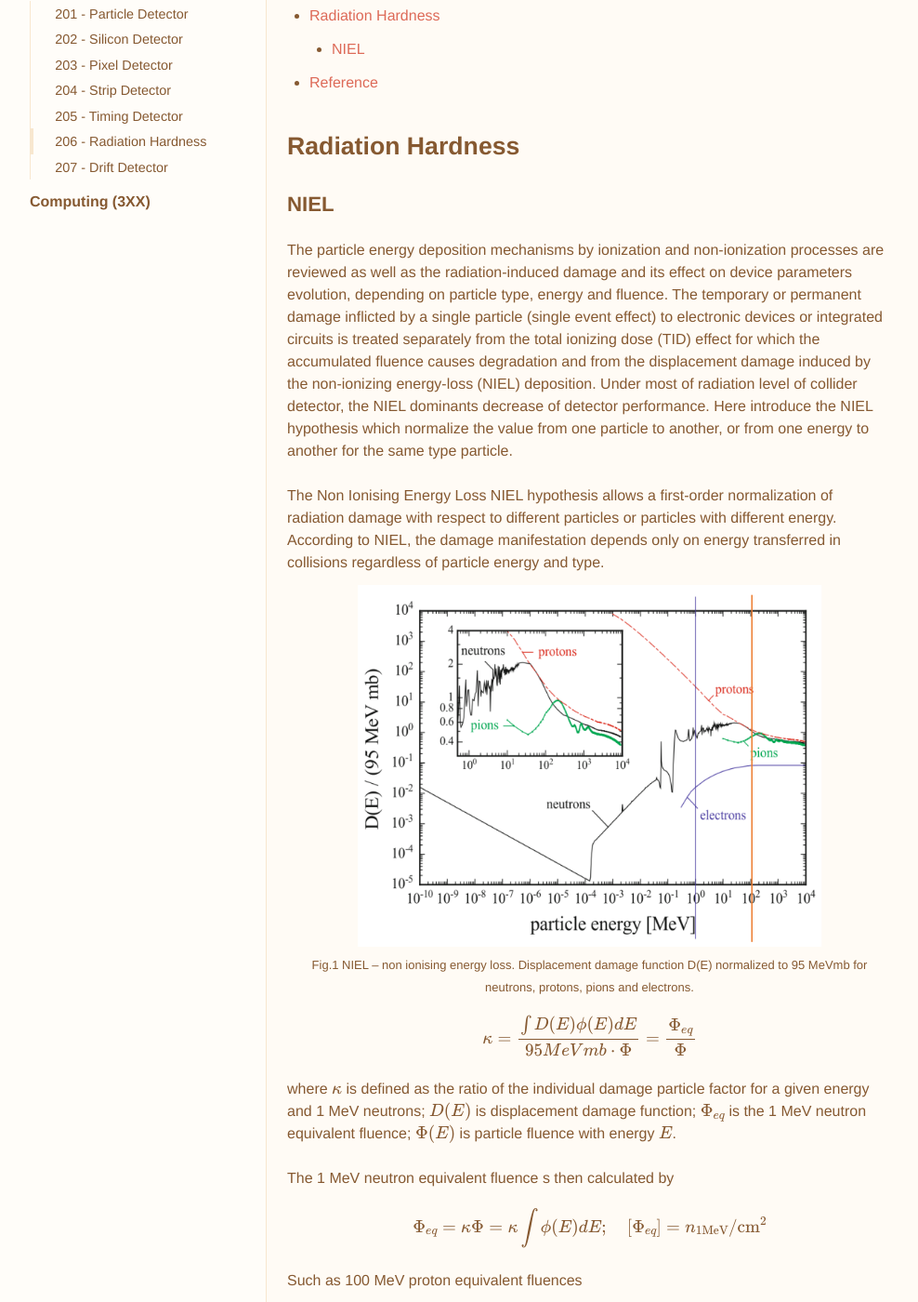
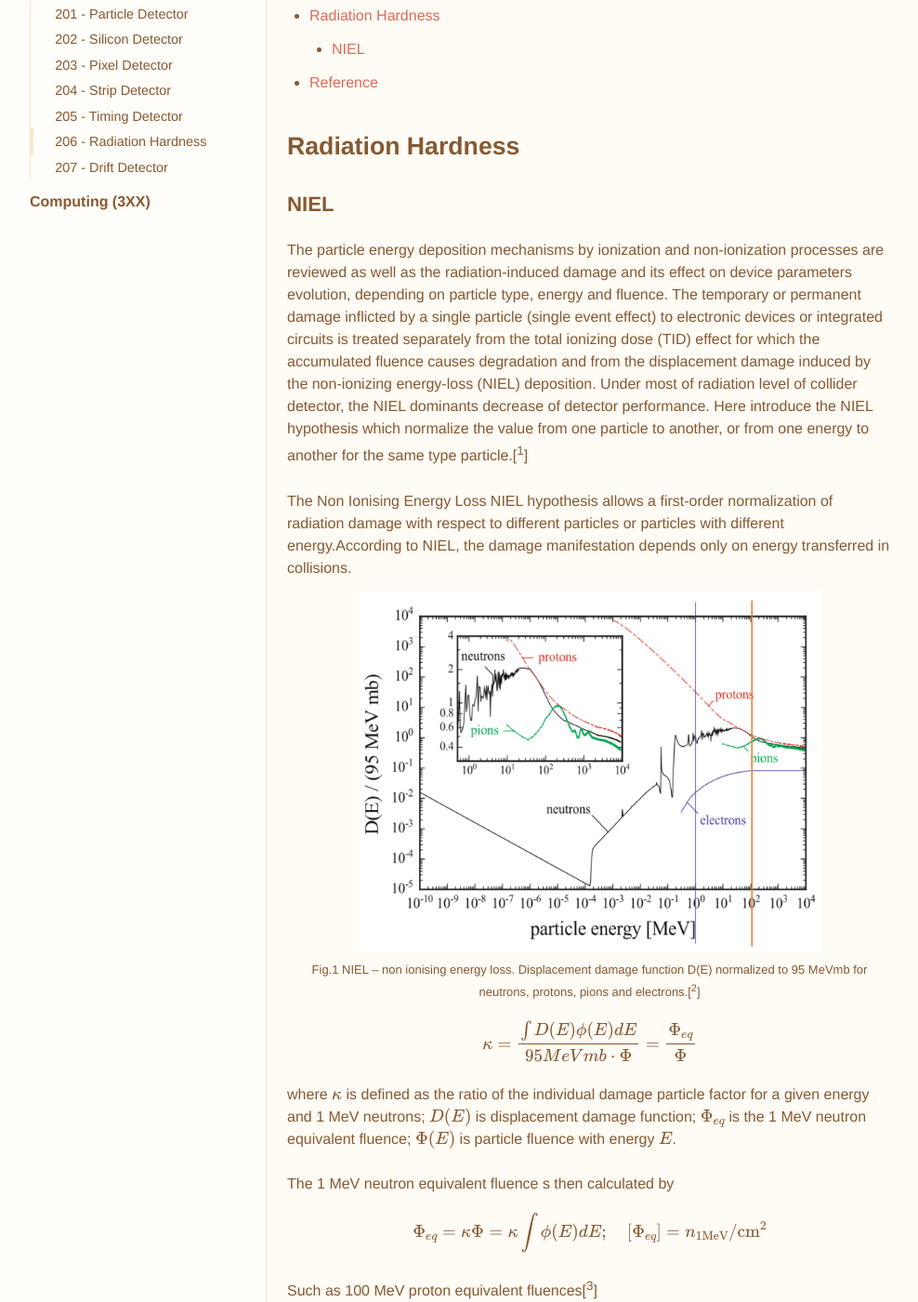
Before and after one commit to dt-np/xteam, a Jekyll site: the page built from _docs/206_rad.md, in a window 1280 px wide and 1400 px high, scrolled down 243 px. Shown: the whole window at 93% size, without its empty margins (144-1132 px from the left). Built offline with Jekyll 4.4.1, drawn with Linux system fonts in a browser that asks for light colours; formulas are drawn with MathJax 3; some of the changed text lies outside the part shown.

Commit message:
update 206

```diff
--- a/_docs/206_rad.md
+++ b/_docs/206_rad.md
@@ -13,12 +13,10 @@
 
 ### NIEL
 
-The particle energy deposition mechanisms by ionization and non-ionization processes are reviewed as well as the radiation-induced damage and its effect on device parameters evolution, depending on particle type, energy and fluence. The temporary or permanent damage inflicted by a single particle (single event effect) to electronic devices or integrated circuits is treated separately from the total ionizing dose (TID) effect for which the accumulated fluence causes degradation and from the displacement damage induced by the non-ionizing energy-loss (NIEL) deposition. Under most of radiation level of collider detector, the NIEL dominants decrease of detector performance. Here introduce the NIEL hypothesis which normalize the value from one particle to another, or from one energy to another for the same type particle.
+The particle energy deposition mechanisms by ionization and non-ionization processes are reviewed as well as the radiation-induced damage and its effect on device parameters evolution, depending on particle type, energy and fluence. The temporary or permanent damage inflicted by a single particle (single event effect) to electronic devices or integrated circuits is treated separately from the total ionizing dose (TID) effect for which the accumulated fluence causes degradation and from the displacement damage induced by the non-ionizing energy-loss (NIEL) deposition. Under most of radiation level of collider detector, the NIEL dominants decrease of detector performance. Here introduce the NIEL hypothesis which normalize the value from one particle to another, or from one energy to another for the same type particle.[<sup>1</sup>]
 
 The Non Ionising Energy Loss NIEL hypothesis allows a first-order normalization
-of radiation damage with respect to different particles or particles with different energy.
-According to NIEL, the damage manifestation depends only on energy
-transferred in collisions regardless of particle energy and type.
+of radiation damage with respect to different particles or particles with different energy.According to NIEL, the damage manifestation depends only on energy transferred in collisions.
 
 <center>
 <img src="/images/NIEL.png" width="500"/>
@@ -26,7 +24,7 @@
 
 <center>
 <font size=2 >
-Fig.1   NIEL – non ionising energy loss. Displacement damage function D(E) normalized to 95 MeVmb for neutrons, protons, pions and electrons.
+Fig.1   NIEL – non ionising energy loss. Displacement damage function D(E) normalized to 95 MeVmb for neutrons, protons, pions and electrons.[<sup>2</sup>]
 </font>
 </center>
 
@@ -47,7 +45,7 @@
 \Phi_{e q}=\kappa \Phi=\kappa \int \phi(E) d E ; \quad\left[\Phi_{e q}\right]=n_{1 \mathrm{MeV}} / \mathrm{cm}^{2}
 $$
 
-Such as 100 MeV proton equivalent fluences
+Such as 100 MeV proton equivalent fluences[<sup>3</sup>]
 
 $$
 D(E=100 \mathrm{MeV})_{\text {proton }}=1.276 \times D(E=1 \mathrm{MeV})_{\text {neutron }}[95 \mathrm{MeV} \mathrm{mb}]
@@ -60,6 +58,9 @@
 
 
 ## Reference
-- Hartmann, & F. (2009). Evolution of silicon sensor technology in particle physics. Springer Tracts in Modern Physics.
-- Leroy, C. , & Rancoita, P. G. . (2007). Particle interaction and displacement damage in silicon devices operated in radiation environments. Reports on Progress in Physics, volume 70(4), 493-625(133).
-- NIEL data table: http://rd50.web.cern.ch/rd50/NIEL/default.html
+
+[1] Leroy, C. , & Rancoita, P. G. . (2007). Particle interaction and displacement damage in silicon devices operated in radiation environments. Reports on Progress in Physics, volume 70(4), 493-625(133).(https://iopscience.iop.org/article/10.1088/0034-4885/70/4/R01/pdf)
+
+[2] Hartmann, & F. (2009). Evolution of silicon sensor technology in particle physics. Springer Tracts in Modern Physics.(https://link.springer.com/book/10.1007/978-3-319-64436-3)
+
+[3] NIEL data table: <http://rd50.web.cern.ch/rd50/NIEL/default.html>
```
